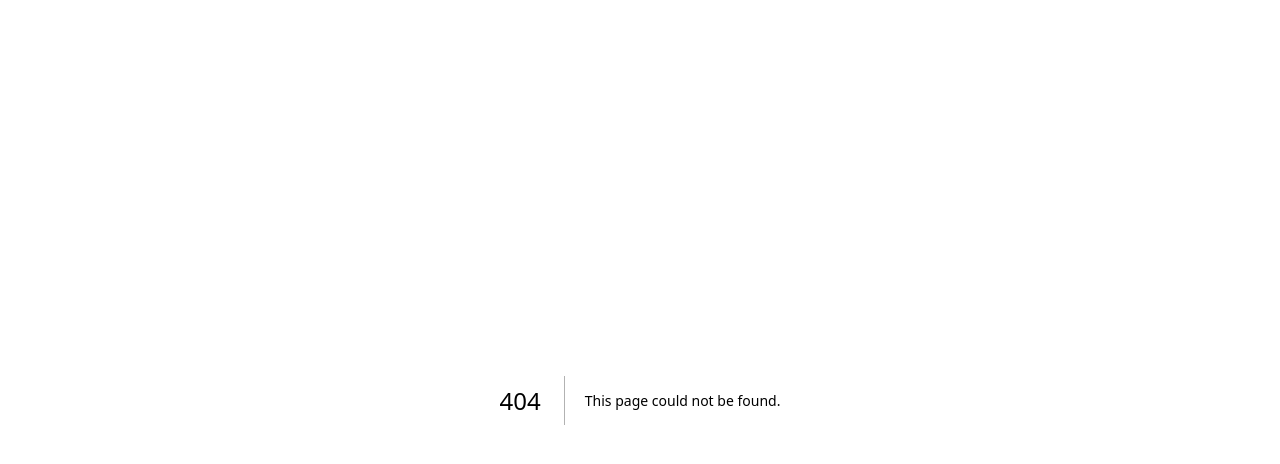
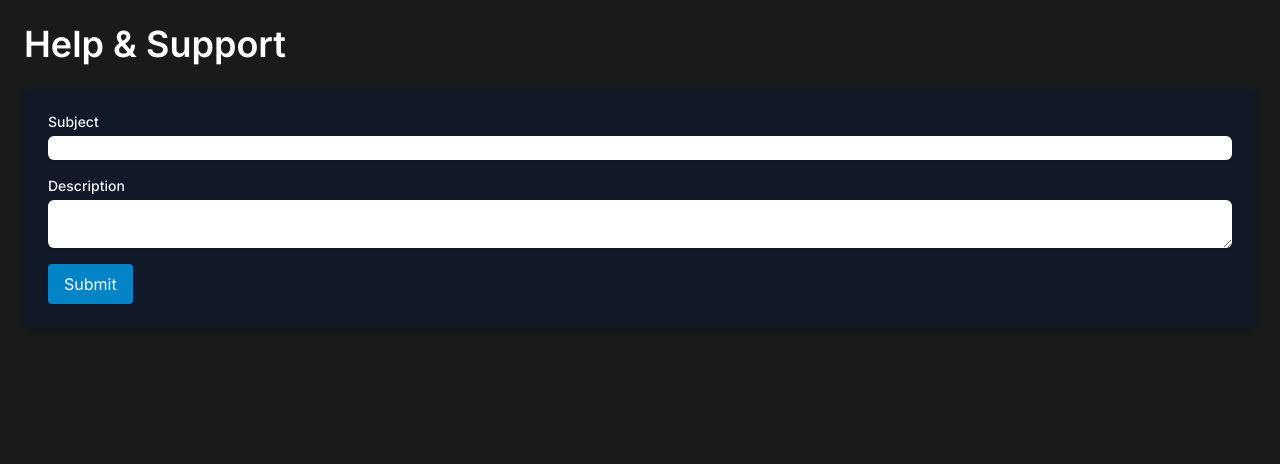
Before and after one commit to ksingh62/quick-incorp-app, a Next.js app: page /prototype/support in a window 1280 px wide. Before the commit this address had no page. Shown: the top 464 px of the page. Built offline with nearby package versions, Linux system fonts and the light colour scheme; no server answers.

Commit message:
add help and support page

```diff
--- /dev/null
+++ b/src/app/prototype/support/page.js
@@ -0,0 +1,92 @@
+"use client";
+import { useForm } from "react-hook-form";
+import { useState } from "react";
+import { useUserAuth } from "@/app/prototype/_utils/auth-context";
+
+const HelpSupport = () => {
+  const { user } = useUserAuth();
+  const {
+    register,
+    handleSubmit,
+    formState: { errors },
+    reset,
+  } = useForm();
+  const [formSubmitted, setFormSubmitted] = useState(false);
+
+  const onSubmit = async (data) => {
+    try {
+      const response = await fetch("/api/submitIssue", {
+        method: "POST",
+        headers: {
+          "Content-Type": "application/json",
+        },
+        body: JSON.stringify({ ...data, user }),
+      });
+
+      if (response.ok) {
+        setFormSubmitted(true);
+        reset();
+      } else {
+        console.error("Failed to submit issue");
+      }
+    } catch (error) {
+      console.error("Error submitting issue:", error);
+    }
+  };
+
+  return (
+    <div className="container mx-auto p-6">
+      <h2 className="text-4xl font-semibold mb-6">Help & Support</h2>
+      {formSubmitted ? (
+        <p className="text-green-500">
+          Your issue has been submitted. We will get back to you soon.
+        </p>
+      ) : (
+        <form
+          onSubmit={handleSubmit(onSubmit)}
+          className="bg-gray-900 p-6 rounded-lg shadow-md text-gray-100"
+        >
+          <div className="mb-4">
+            <label htmlFor="subject" className="block text-sm font-medium">
+              Subject
+            </label>
+            <input
+              type="text"
+              id="subject"
+              {...register("subject", { required: "Subject is required" })}
+              className="mt-1 block w-full rounded-md border-gray-300 shadow-sm focus:border-sky-500 focus:ring focus:ring-sky-200 focus:ring-opacity-50 text-gray-900"
+            />
+            {errors.subject && (
+              <p className="text-red-500 text-sm">{errors.subject.message}</p>
+            )}
+          </div>
+          <div className="mb-4">
+            <label htmlFor="description" className="block text-sm font-medium">
+              Description
+            </label>
+            <textarea
+              id="description"
+              {...register("description", {
+                required: "Description is required",
+              })}
+              className="mt-1 block w-full rounded-md border-gray-300 shadow-sm focus:border-sky-500 focus:ring focus:ring-sky-200 focus:ring-opacity-50 text-gray-900"
+            ></textarea>
+            {errors.description && (
+              <p className="text-red-500 text-sm">
+                {errors.description.message}
+              </p>
+            )}
+          </div>
+          <button
+            type="submit"
+            className="bg-sky-600 text-white py-2 px-4 rounded hover:bg-sky-700"
+          >
+            Submit
+          </button>
+        </form>
+      )}
+    </div>
+  );
+};
+
+export default HelpSupport;
```
